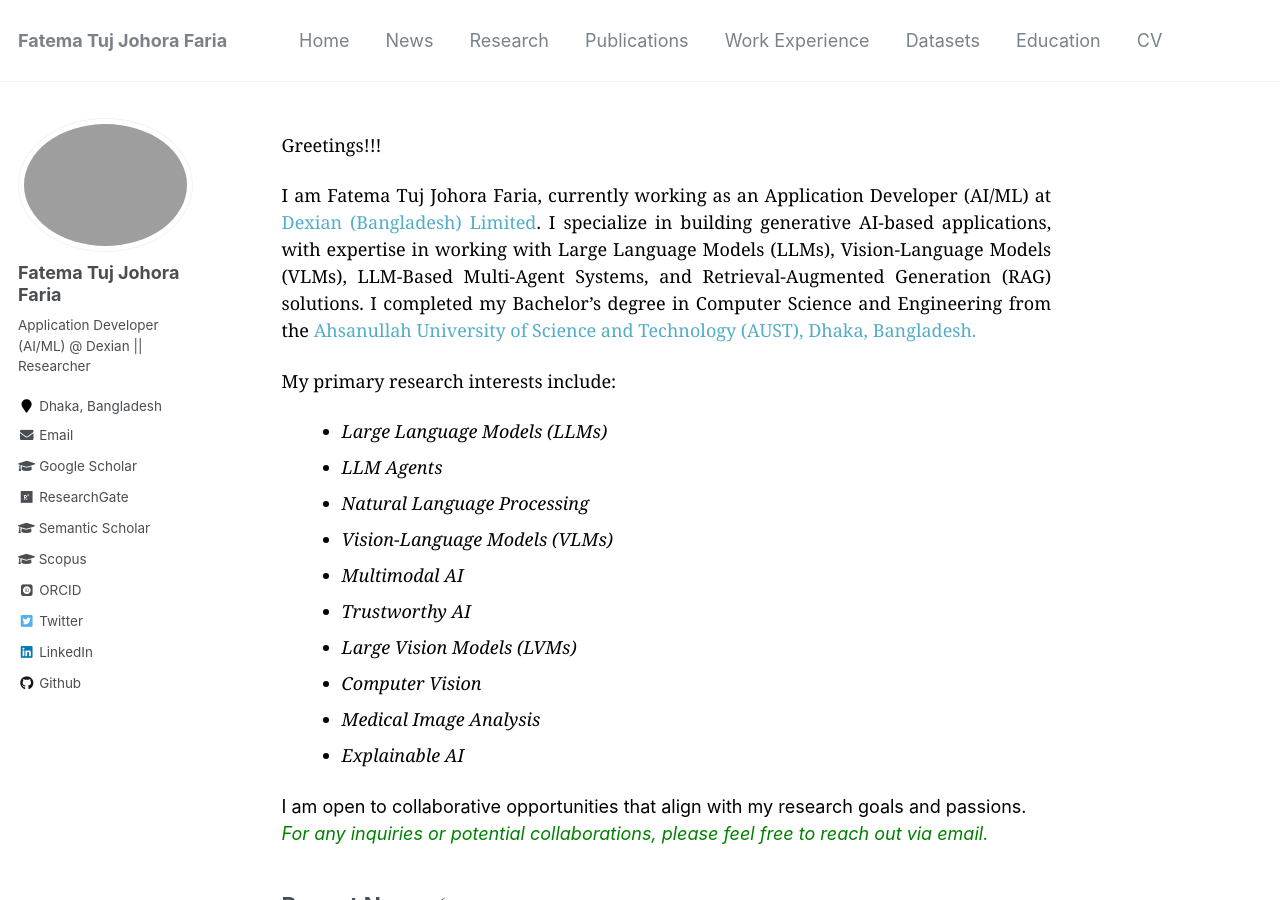
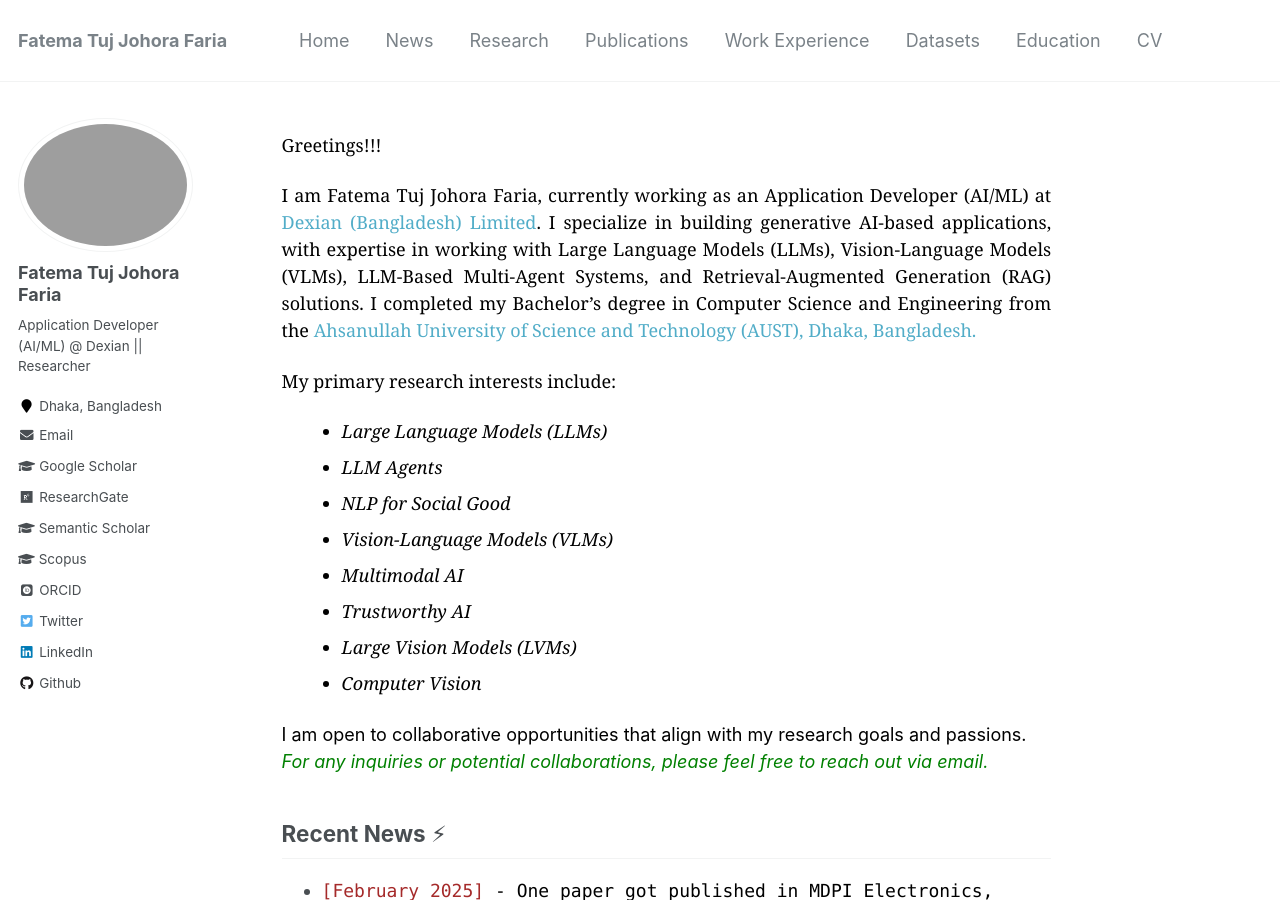
Before and after one commit to fatemafaria142/fatemafaria142.github.io, a Jekyll site: the page built from _pages/about.md, in a window 1280 px wide and 900 px high. Built offline with Jekyll 4.4.1, drawn with Linux system fonts in a browser that asks for light colours; some web fonts are replaced.

Commit message:
Change to About

```diff
--- a/_pages/about.md
+++ b/_pages/about.md
@@ -20,14 +20,12 @@ My primary research interests include:
 <ul style="color:black; font-family:Georgia; margin-left: 20px;">
     <li><em>Large Language Models (LLMs)</em></li>
     <li><em>LLM Agents</em></li>
-     <li><em>Natural Language Processing</em></li>
+     <li><em>NLP for Social Good</em></li>
     <li><em>Vision-Language Models (VLMs)</em></li>
     <li><em>Multimodal AI</em></li>
     <li><em>Trustworthy AI</em></li>
     <li><em>Large Vision Models (LVMs)</em></li>
     <li><em>Computer Vision</em></li>
-    <li><em>Medical Image Analysis</em></li>
-    <li><em>Explainable AI</em></li>
 </ul>
 </p>
 
```
